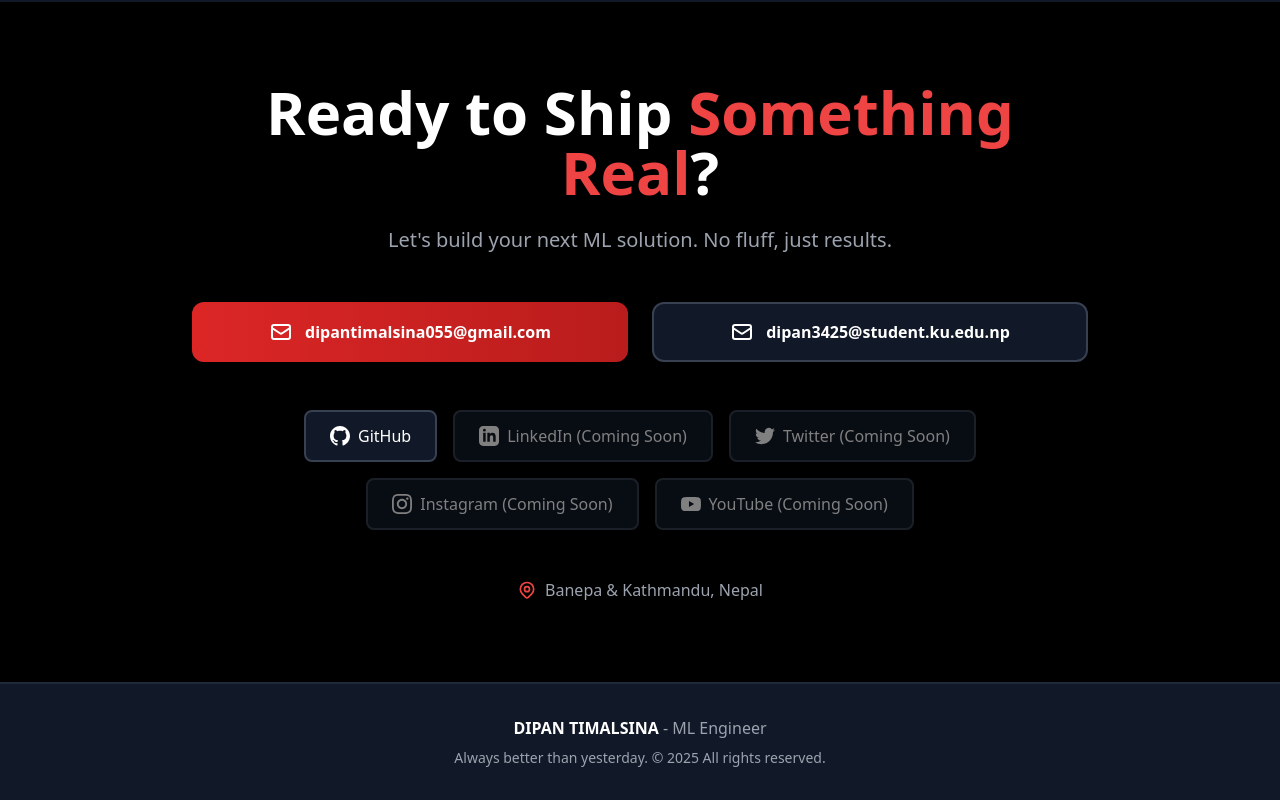
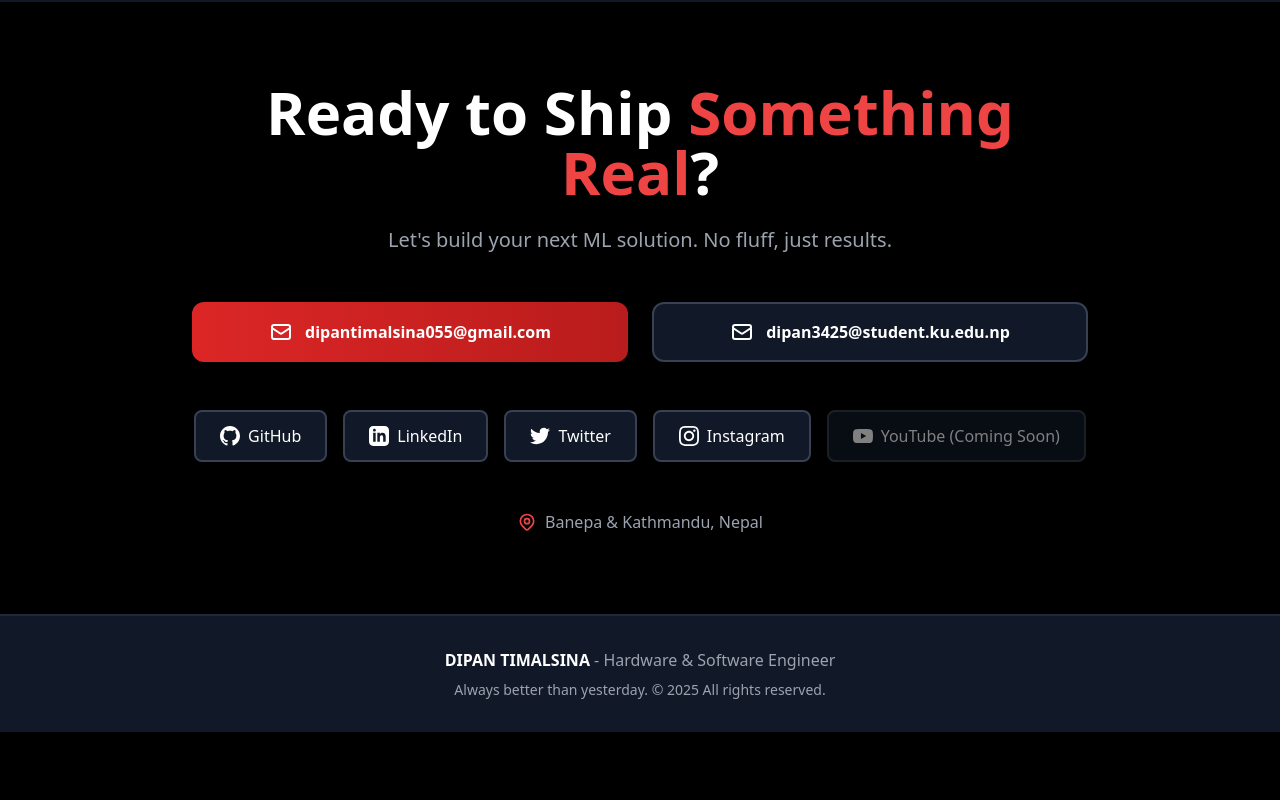
Before and after one commit to DipanT18/Portfolio, a plain HTML site: page index.html in a window 1280 px wide. Shown: the part 7154-7954 px from the top of the page. After the commit the page ends 7886 px from the top, so only its background shows below. Drawn offline with nearby package versions, Linux system fonts and the light colour scheme.

Commit message:
Links changed

```diff
--- a/index.html
+++ b/index.html
@@ -824,26 +824,41 @@
                     <span>GitHub</span>
                 </a>
 
-                <button class="flex items-center gap-2 px-6 py-3 bg-gray-900 border-2 border-gray-700 rounded-lg opacity-50 cursor-not-allowed">
+                <a
+                href="YOUR_LINKEDIN_URL"
+                target="_blank"
+                rel="noopener noreferrer"
+                class="flex items-center gap-2 px-6 py-3 bg-gray-900 hover:bg-gray-800 border-2 border-gray-700 rounded-lg transition-all transform hover:scale-105"
+            >
                 <svg class="w-5 h-5" fill="currentColor" viewBox="0 0 24 24">
                     <path d="M19 0h-14c-2.761 0-5 2.239-5 5v14c0 2.761 2.239 5 5 5h14c2.762 0 5-2.239 5-5v-14c0-2.761-2.238-5-5-5zm-11 19h-3v-11h3v11zm-1.5-12.268c-.966 0-1.75-.79-1.75-1.764s.784-1.764 1.75-1.764 1.75.79 1.75 1.764-.783 1.764-1.75 1.764zm13.5 12.268h-3v-5.604c0-3.368-4-3.113-4 0v5.604h-3v-11h3v1.765c1.396-2.586 7-2.777 7 2.476v6.759z"/>
                 </svg>
-                    <span>LinkedIn (Coming Soon)</span>
-                </button>
+                <span>LinkedIn</span>
+            </a>
 
-                <button class="flex items-center gap-2 px-6 py-3 bg-gray-900 border-2 border-gray-700 rounded-lg opacity-50 cursor-not-allowed">
+                <a
+                href="https://x.com/DipanTimalsina"
+                target="_blank"
+                rel="noopener noreferrer"
+                class="flex items-center gap-2 px-6 py-3 bg-gray-900 hover:bg-gray-800 border-2 border-gray-700 rounded-lg transition-all transform hover:scale-105"
+            >
                 <svg class="w-5 h-5" fill="currentColor" viewBox="0 0 24 24">
                     <path d="M23.953 4.57a10 10 0 01-2.825.775 4.958 4.958 0 002.163-2.723c-.951.555-2.005.959-3.127 1.184a4.92 4.92 0 00-8.384 4.482C7.69 8.095 4.067 6.13 1.64 3.162a4.822 4.822 0 00-.666 2.475c0 1.71.87 3.213 2.188 4.096a4.904 4.904 0 01-2.228-.616v.06a4.923 4.923 0 003.946 4.827 4.996 4.996 0 01-2.212.085 4.936 4.936 0 004.604 3.417 9.867 9.867 0 01-6.102 2.105c-.39 0-.779-.023-1.17-.067a13.995 13.995 0 007.557 2.209c9.053 0 13.998-7.496 13.998-13.985 0-.21 0-.42-.015-.63A9.935 9.935 0 0024 4.59z"/>
                 </svg>
-                    <span>Twitter (Coming Soon)</span>
-                </button>
+                <span>Twitter</span>
+            </a>
 
-                <button class="flex items-center gap-2 px-6 py-3 bg-gray-900 border-2 border-gray-700 rounded-lg opacity-50 cursor-not-allowed">
+            <a
+            href="https://www.instagram.com/dipan_brooooooooo/"
+            target="_blank"
+            rel="noopener noreferrer"
+            class="flex items-center gap-2 px-6 py-3 bg-gray-900 hover:bg-gray-800 border-2 border-gray-700 rounded-lg transition-all transform hover:scale-105"
+        >
             <svg class="w-5 h-5" fill="currentColor" viewBox="0 0 24 24">
                 <path d="M12 2.163c3.204 0 3.584.012 4.85.07 3.252.148 4.771 1.691 4.919 4.919.058 1.265.069 1.645.069 4.849 0 3.205-.012 3.584-.069 4.849-.149 3.225-1.664 4.771-4.919 4.919-1.266.058-1.644.07-4.85.07-3.204 0-3.584-.012-4.849-.07-3.26-.149-4.771-1.699-4.919-4.92-.058-1.265-.07-1.644-.07-4.849 0-3.204.013-3.583.07-4.849.149-3.227 1.664-4.771 4.919-4.919 1.266-.057 1.645-.069 4.849-.069zm0-2.163c-3.259 0-3.667.014-4.947.072-4.358.2-6.78 2.618-6.98 6.98-.059 1.281-.073 1.689-.073 4.948 0 3.259.014 3.668.072 4.948.2 4.358 2.618 6.78 6.98 6.98 1.281.058 1.689.072 4.948.072 3.259 0 3.668-.014 4.948-.072 4.354-.2 6.782-2.618 6.979-6.98.059-1.28.073-1.689.073-4.948 0-3.259-.014-3.667-.072-4.947-.196-4.354-2.617-6.78-6.979-6.98-1.281-.059-1.69-.073-4.949-.073zm0 5.838c-3.403 0-6.162 2.759-6.162 6.162s2.759 6.163 6.162 6.163 6.162-2.759 6.162-6.163c0-3.403-2.759-6.162-6.162-6.162zm0 10.162c-2.209 0-4-1.79-4-4 0-2.209 1.791-4 4-4s4 1.791 4 4c0 2.21-1.791 4-4 4zm6.406-11.845c-.796 0-1.441.645-1.441 1.44s.645 1.44 1.441 1.44c.795 0 1.439-.645 1.439-1.44s-.644-1.44-1.439-1.44z"/>
             </svg>
-                    <span>Instagram (Coming Soon)</span>
-                </button>
+            <span>Instagram</span>
+        </a>
 
                 <button class="flex items-center gap-2 px-6 py-3 bg-gray-900 border-2 border-gray-700 rounded-lg opacity-50 cursor-not-allowed">
                     <svg class="w-5 h-5" fill="currentColor" viewBox="0 0 24 24">
@@ -867,7 +882,7 @@
     <footer class="py-8 px-4 bg-gray-900 border-t-2 border-gray-800">
         <div class="max-w-6xl mx-auto text-center text-gray-400">
             <p class="mb-2">
-                <span class="text-white font-bold">DIPAN TIMALSINA</span> - ML Engineer
+                <span class="text-white font-bold">DIPAN TIMALSINA</span> - Hardware & Software Engineer
             </p>
             <p class="text-sm">
                 Always better than yesterday. © 2025 All rights reserved.
```
Lines whose indentation alone changed are shown as unchanged.
